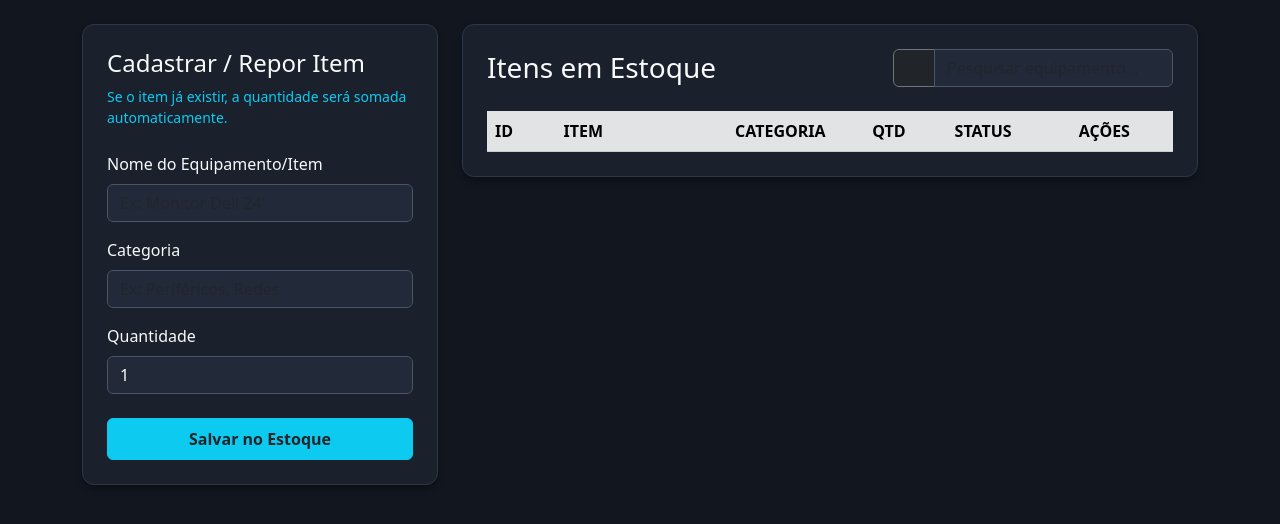
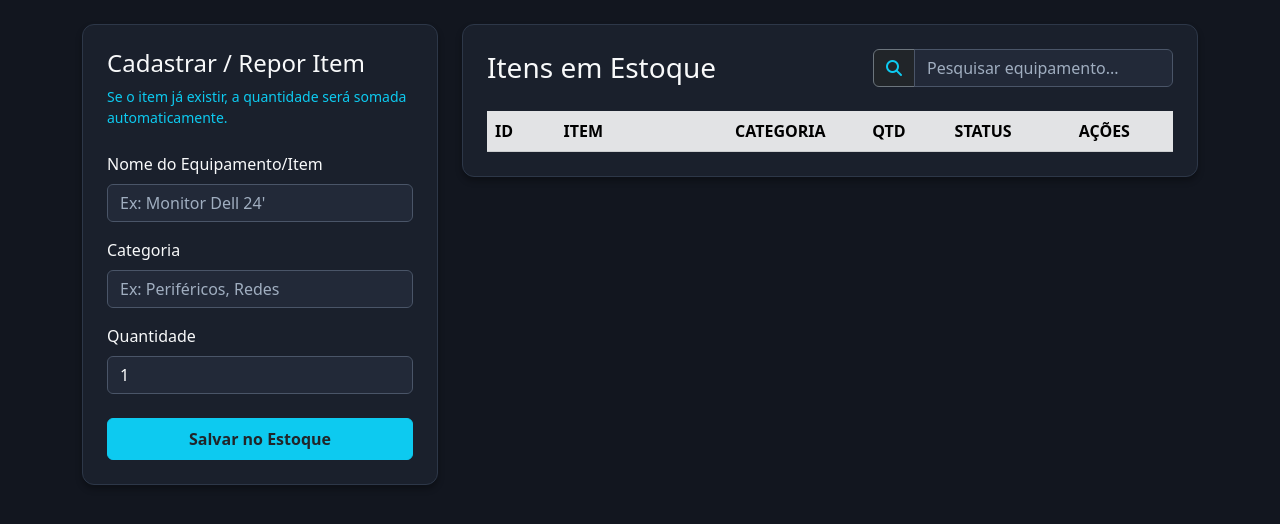
Before and after one commit to Martins2399/Almoxarifado---Filial-BH---TI, a Flask app: page / in a window 1280 px wide. Shown: the part 160-684 px from the top of the page. Run offline with Flask 3, Linux system fonts and the light colour scheme; lists and menus that the app fills with data are empty.

Commit message:
Adiciona icone de pesquisa, placeholder visivel e popups de tooltip nas acoes

```diff
--- a/templates/index.html
+++ b/templates/index.html
@@ -24,6 +24,10 @@
             color: #ffffff !important;
             border: 1px solid #4a5568 !important;
         }
+        .form-control::placeholder {
+            color: #a0aec0 !important;
+            opacity: 1;
+        }
         .form-control:focus {
             border-color: #0dcaf0 !important;
             box-shadow: 0 0 0 0.25rem rgba(13, 202, 240, 0.25);
@@ -32,7 +36,7 @@
             max-height: 480px;
             overflow-y: auto;
         }
-        /* Customização da barra de rolagem para garantir funcionamento */
+        /* Customização da barra de rolagem */
         .table-responsive-custom::-webkit-scrollbar {
             width: 8px;
         }
@@ -95,8 +99,8 @@
                 <div class="card-custom p-4">
                     <div class="d-flex justify-content-between align-items-center mb-4 flex-wrap gap-3">
                         <h3 class="text-light m-0">Itens em Estoque</h3>
-                        <div class="input-group w-auto" style="max-width: 280px;">
-                            <span class="input-group-text bg-dark border-secondary text-muted"><i class="fa-solid fa-search"></i></span>
+                        <div class="input-group" style="width: 300px;">
+                            <span class="input-group-text bg-dark border-secondary text-info"><i class="fa-solid fa-search"></i></span>
                             <input type="text" id="filtroPesquisa" class="form-control" placeholder="Pesquisar equipamento...">
                         </div>
                     </div>
@@ -259,9 +263,9 @@
                         <td class="fw-bold text-info">${p.quantidade}</td>
                         <td><span class="badge ${p.status_alerta ? 'bg-danger' : 'bg-success'}">${p.status_alerta ? 'Crítico' : 'Normal'}</span></td>
                         <td class="text-center">
-                            <button class="btn btn-sm btn-outline-info me-1" onclick="abrirMovimentacao(${p.id}, '${p.nome}')" title="Movimentar"><i class="fa-solid fa-right-left"></i></button>
-                            <button class="btn btn-sm btn-outline-warning me-1" onclick="editarProduto(${p.id}, '${p.nome}', '${p.categoria}', ${p.quantidade})" title="Editar"><i class="fa-solid fa-pen"></i></button>
-                            <button class="btn btn-sm btn-outline-danger" onclick="excluirProduto(${p.id})" title="Excluir"><i class="fa-solid fa-trash"></i></button>
+                            <button class="btn btn-sm btn-outline-info me-1" onclick="abrirMovimentacao(${p.id}, '${p.nome}')" title="Movimentar Estoque (Entrada/Saída)"><i class="fa-solid fa-right-left"></i></button>
+                            <button class="btn btn-sm btn-outline-warning me-1" onclick="editarProduto(${p.id}, '${p.nome}', '${p.categoria}', ${p.quantidade})" title="Editar Item"><i class="fa-solid fa-pen"></i></button>
+                            <button class="btn btn-sm btn-outline-danger" onclick="excluirProduto(${p.id})" title="Excluir Item"><i class="fa-solid fa-trash"></i></button>
                         </td>
                     `;
                     tbody.appendChild(tr);
```
